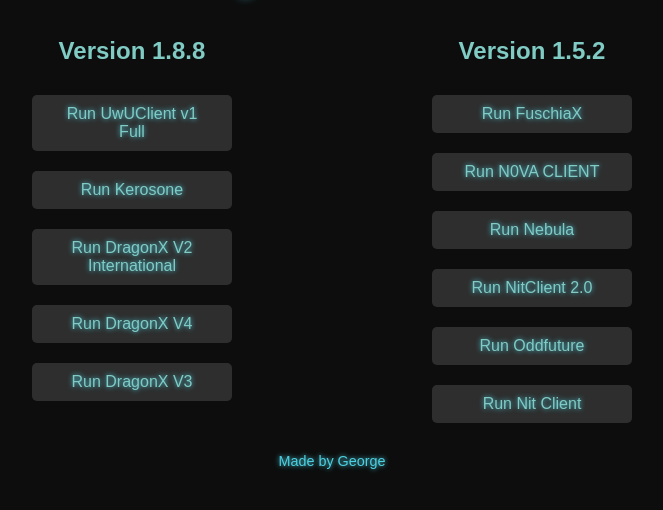
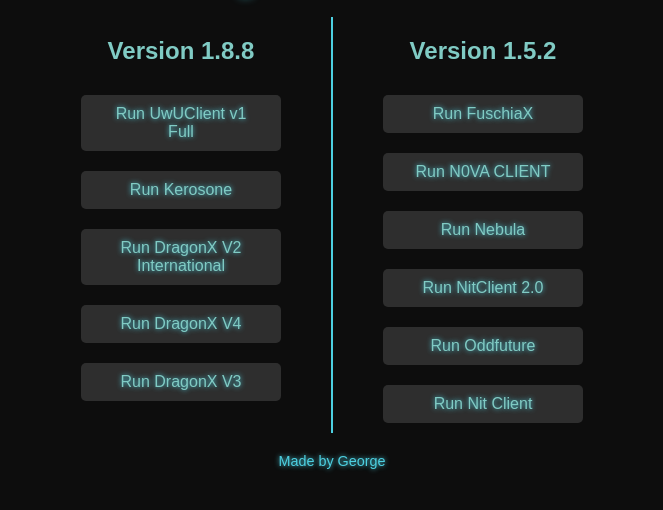
Before and after one commit to venousz/EaglerClients, a plain HTML site: page index.html in a window 1280 px wide. Shown: the part 60-570 px from the top of the page, without its empty margins (308-971 px from the left). Drawn offline with Linux system fonts and the light colour scheme.

Commit message:
Update index.html

```diff
--- a/index.html
+++ b/index.html
@@ -4,7 +4,7 @@
     <meta charset="UTF-8">
     <meta name="viewport" content="width=device-width, initial-scale=1.0">
     <title>Eaglercraft Hacks</title>
-    <link rel="icon" href="favicon.ico" type="image/x-icon"> <!-- Add this line -->
+    <link rel="icon" href="favicon.ico" type="image/x-icon">
     <style>
         body {
             margin: 0;
@@ -24,7 +24,7 @@
         }
         .container {
             display: flex;
-            justify-content: space-around;
+            justify-content: center;
             width: 100%;
             max-width: 800px;
             color: #80cbc4;
@@ -33,6 +33,13 @@
             display: flex;
             flex-direction: column;
             align-items: center;
+            margin: 0 20px;
+        }
+        .vertical-line {
+            width: 2px;
+            background-color: #4dd0e1;
+            height: 100%;
+            margin: 0 20px;
         }
         button {
             padding: 10px 20px;
@@ -41,14 +48,14 @@
             border: none;
             border-radius: 5px;
             cursor: pointer;
-            background-color: #2e2e2e; /* Greyish-black */
+            background-color: #2e2e2e;
             color: #80cbc4;
             width: 200px;
             text-shadow: 0 0 5px #4dd0e1;
             transition: background-color 0.3s, transform 0.3s;
         }
         button:hover {
-            background-color: #424242; /* Slightly lighter grey-black on hover */
+            background-color: #424242;
             transform: scale(1.05);
         }
         footer {
@@ -72,6 +79,8 @@
             <button onclick="window.open('https://adsf1234-hacker.github.io/EaglercraftHacks/dragonXv3.html', '_blank')">Run DragonX V3</button>
         </div>
 
+        <div class="vertical-line"></div>
+
         <div class="column">
             <h2>Version 1.5.2</h2>
             <button onclick="window.open('https://adsf1234-hacker.github.io/EaglercraftHacks/FuschiaX.html', '_blank')">Run FuschiaX</button>
```
